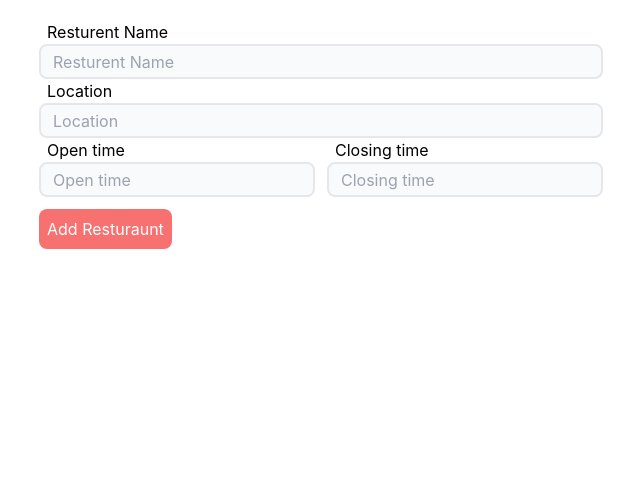
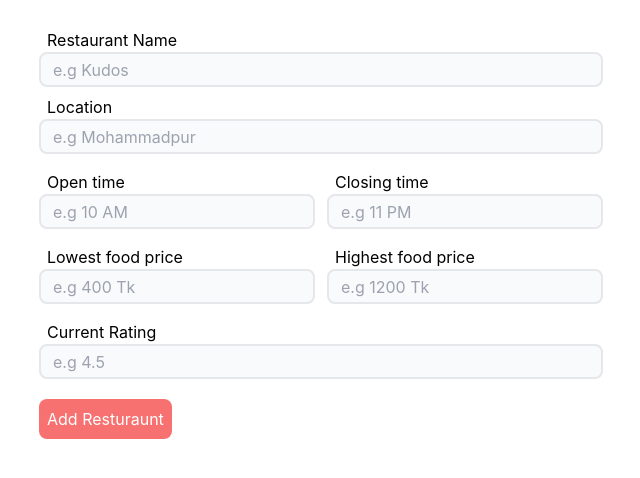
Before and after one commit to noman5945/Checkout-Restaurant-Form-Admin, a React (Create React App) app: page / in a window 1280 px wide. Shown: the top 478 px of the page, without its empty margins (319-959 px from the left). Built offline with nearby package versions, Linux system fonts and the light colour scheme.

Commit message:
Menu Section start

```diff
--- a/src/components/InputField.js
+++ b/src/components/InputField.js
@@ -1,15 +1,21 @@
 import React from "react";
 
-const InputField = ({ title, customstyles, width, onChangeFn }) => {
+const InputField = ({
+  title,
+  customstyles,
+  width,
+  onChangeFn,
+  placeholder,
+}) => {
   return (
     <div
-      className={` flex flex-col items-start w-[${
+      className={` flex flex-col items-start my-2 w-[${
         width ? width : 400
       }px] ${customstyles}`}
     >
       <label className=" ms-2">{title ? title : "Pass a title"}</label>
       <input
-        placeholder={title ? title : "Pass a title"}
+        placeholder={placeholder ? placeholder : title}
         required
         className=" border-2 bg-slate-50 rounded-lg w-full h-[35px] p-3 focus:outline-none focus:ring focus:border-blue-500"
         onChange={(e) => onChangeFn(e.target.value)}
--- a/src/pages/GeneralDetails.js
+++ b/src/pages/GeneralDetails.js
@@ -7,6 +7,10 @@ const GeneralDetails = () => {
   const [startTime, setStartTime] = useState("");
   const [closeTime, setCloseTime] = useState("");
   const [location, setLocation] = useState("");
+  const [lowestPrice, setLowestPrice] = useState("");
+  const [highestPrice, setHighestPrice] = useState("");
+  const [rating, setRating] = useState("");
+
   const handlePost = (event) => {
     event.preventDefault();
     const resturauntInfo = {
@@ -14,31 +18,63 @@ const GeneralDetails = () => {
       location: location,
       opening: startTime,
       closing: closeTime,
+      lowestPrice: lowestPrice,
+      highestPrice: highestPrice,
+      ratings: rating,
     };
 
     console.log(resturauntInfo);
+    event.target.reset();
   };
   return (
-    <div className=" my-5 flex flex-col px-2">
+    <div className=" my-5 flex flex-col px-2 gap-2">
       <form onSubmit={(e) => handlePost(e)}>
         <InputField
-          title={"Resturent Name"}
+          title={"Restaurant Name"}
+          placeholder={"e.g Kudos"}
           width={600}
           onChangeFn={setRestName}
         />
-        <InputField title={"Location"} width={600} onChangeFn={setLocation} />
+        <InputField
+          title={"Location"}
+          width={600}
+          onChangeFn={setLocation}
+          placeholder={"e.g Mohammadpur"}
+        />
         <div className=" flex flex-row gap-3">
           <InputField
             title={"Open time"}
+            placeholder={"e.g 10 AM"}
             width={10}
             onChangeFn={setStartTime}
           />
           <InputField
             title={"Closing time"}
+            placeholder={"e.g 11 PM"}
             width={10}
             onChangeFn={setCloseTime}
           />
         </div>
+        <div className=" flex flex-row gap-3">
+          <InputField
+            title={"Lowest food price"}
+            placeholder={"e.g 400 Tk"}
+            width={10}
+            onChangeFn={setLowestPrice}
+          />
+          <InputField
+            title={"Highest food price"}
+            placeholder={"e.g 1200 Tk"}
+            width={10}
+            onChangeFn={setHighestPrice}
+          />
+        </div>
+        <InputField
+          title={"Current Rating"}
+          placeholder={"e.g 4.5"}
+          width={10}
+          onChangeFn={setRating}
+        />
         <CustomButton
           title={"Add Resturaunt"}
           type={"submit"}
```
